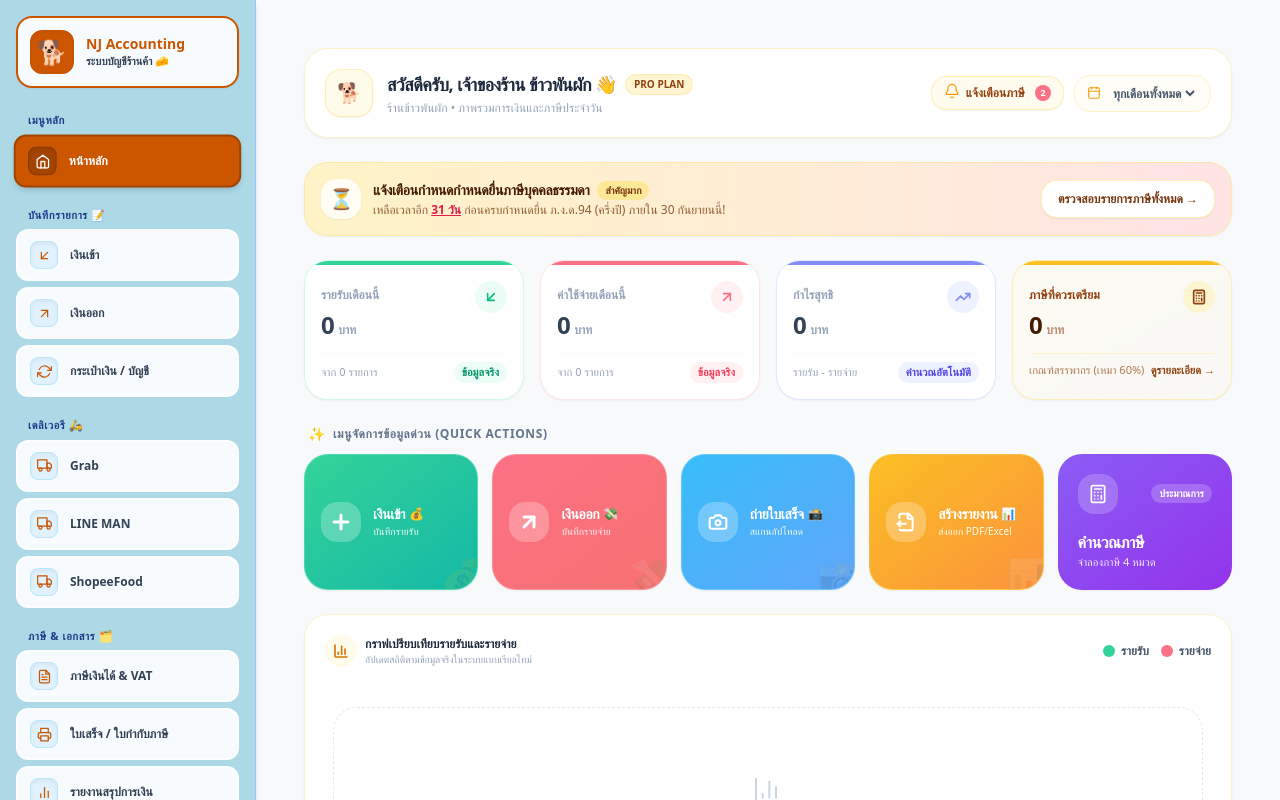
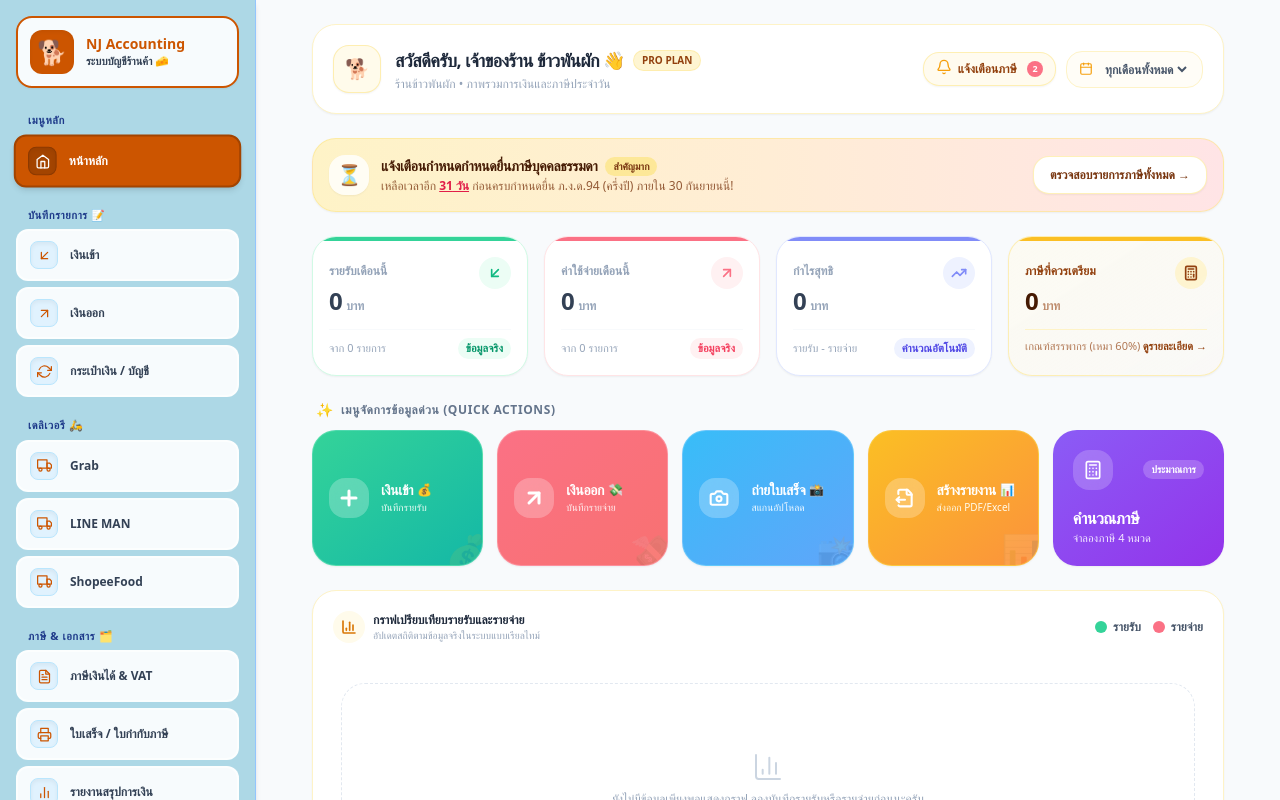
Before and after one commit to suisut21-source/nj-accounting-v3, a Next.js app: page / in a window 1280 px wide. Shown: the top 800 px of the page. Built offline with nearby package versions, Linux system fonts and the light colour scheme.

Commit message:
Add files via upload

```diff
--- a/app/page.tsx
+++ b/app/page.tsx
@@ -116,7 +116,7 @@ export default function Home() {
   const diffDaysPnd90 = Math.ceil(diffTimePnd90 / (1000 * 60 * 60 * 24));
 
   return (
-    <div className="space-y-6 pb-20 max-w-7xl mx-auto font-sans relative bg-slate-50/50 p-4 sm:p-6 rounded-3xl">
+    <div className="space-y-6 pb-20 max-w-7xl mx-auto font-sans relative bg-slate-50 min-h-screen px-4 sm:px-6 lg:px-8 overflow-x-hidden">
 
       {/* Header Section */}
       <div className="flex flex-col sm:flex-row sm:items-center justify-between gap-4 bg-white p-5 rounded-3xl border border-amber-100 shadow-sm">
```
